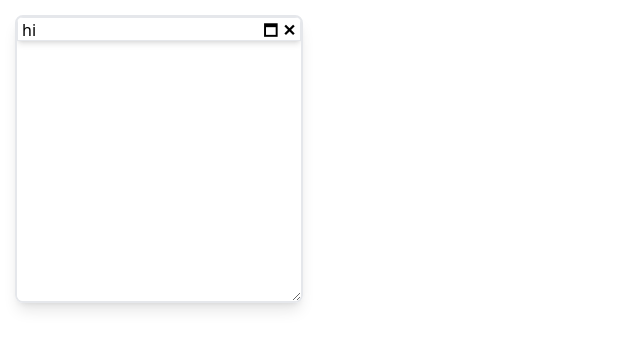
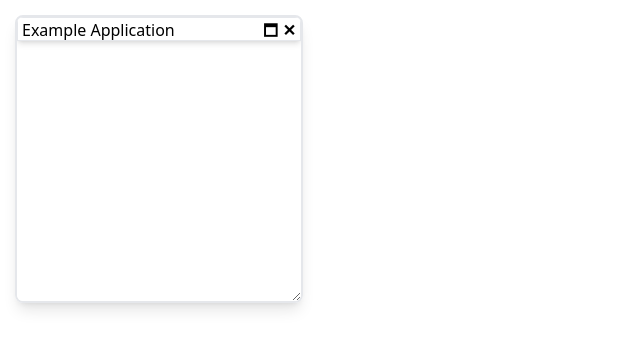
Before and after one commit to jsw08/web-de, a Svelte app: page / in a window 1280 px wide. Shown: the top 348 px of the page, without its empty margins (0-640 px from the left). Built offline with nearby package versions, Linux system fonts and the light colour scheme.

Commit message:
too lazy

```diff
--- a/src/components/Application.svelte
+++ b/src/components/Application.svelte
@@ -30,13 +30,13 @@
     style:height={mxWH}
 >
     <div
-        class="h-6 shadow-md flex flex-row border px-1"
+        class="h-6 shadow-md flex flex-row border px-1 select-none"
         on:mousedown={() => (moving = true)}
         bind:clientWidth={cW}
         bind:clientHeight={cH}
         style:cursor={moving ? "grab" : "move"}
     >
-        <span class="flex-grow">hi</span>
+        <span class="flex-grow">{title}</span>
         <div>
             <button class="" on:click={() => maximized = !maximized}>&#x1f5d6;</button>
             <button class="font-bold">&#x2715;</button> <!-- TODO: make closeable -->
--- /dev/null
+++ b/src/components/Stores.ts
@@ -0,0 +1,6 @@
+import { writable } from 'svelte/store';
+
+interface Application {
+    element: Function;
+    title: Function;
+}
```
Also changed, not shown: 1 other file (tests, documents, lock files or other folders).
